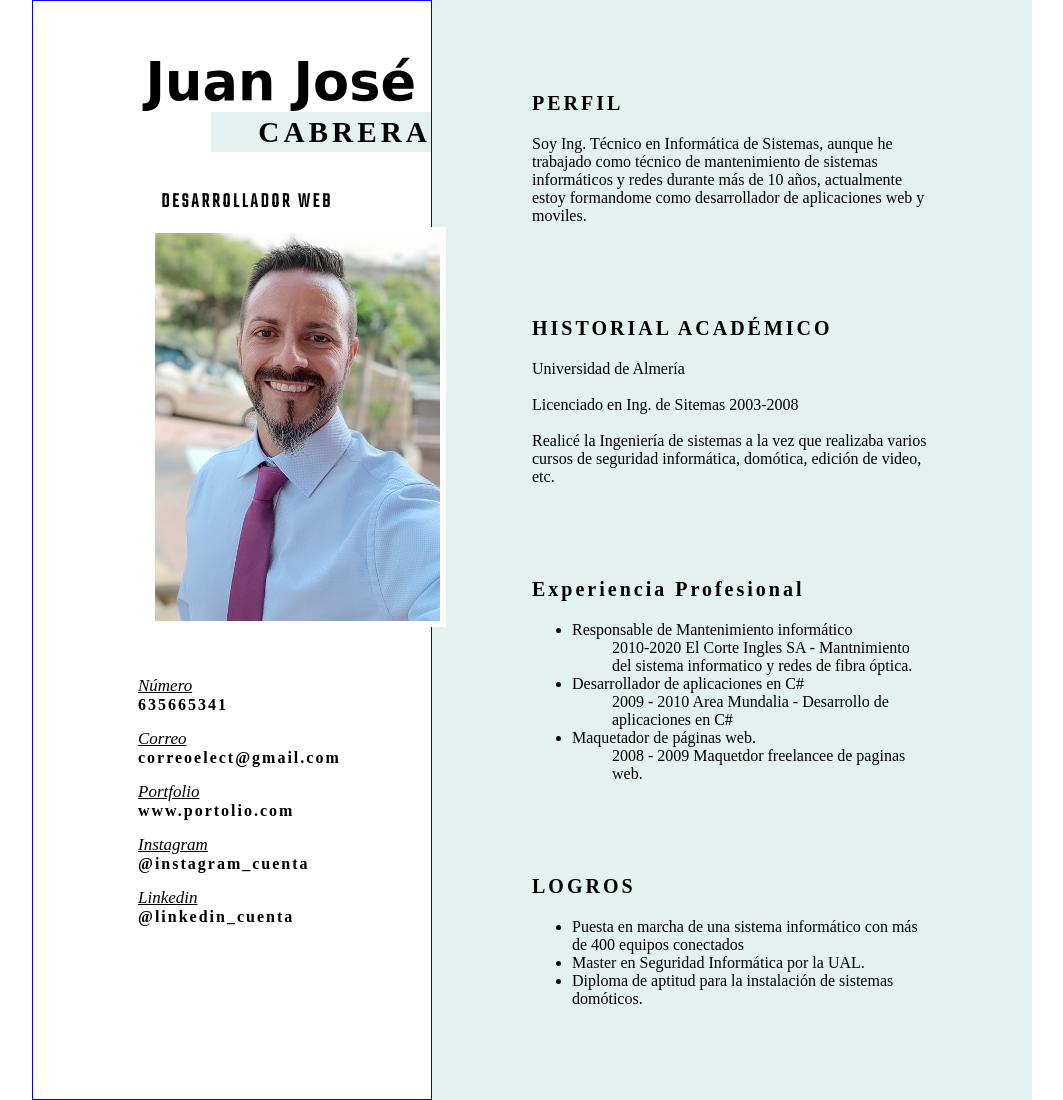
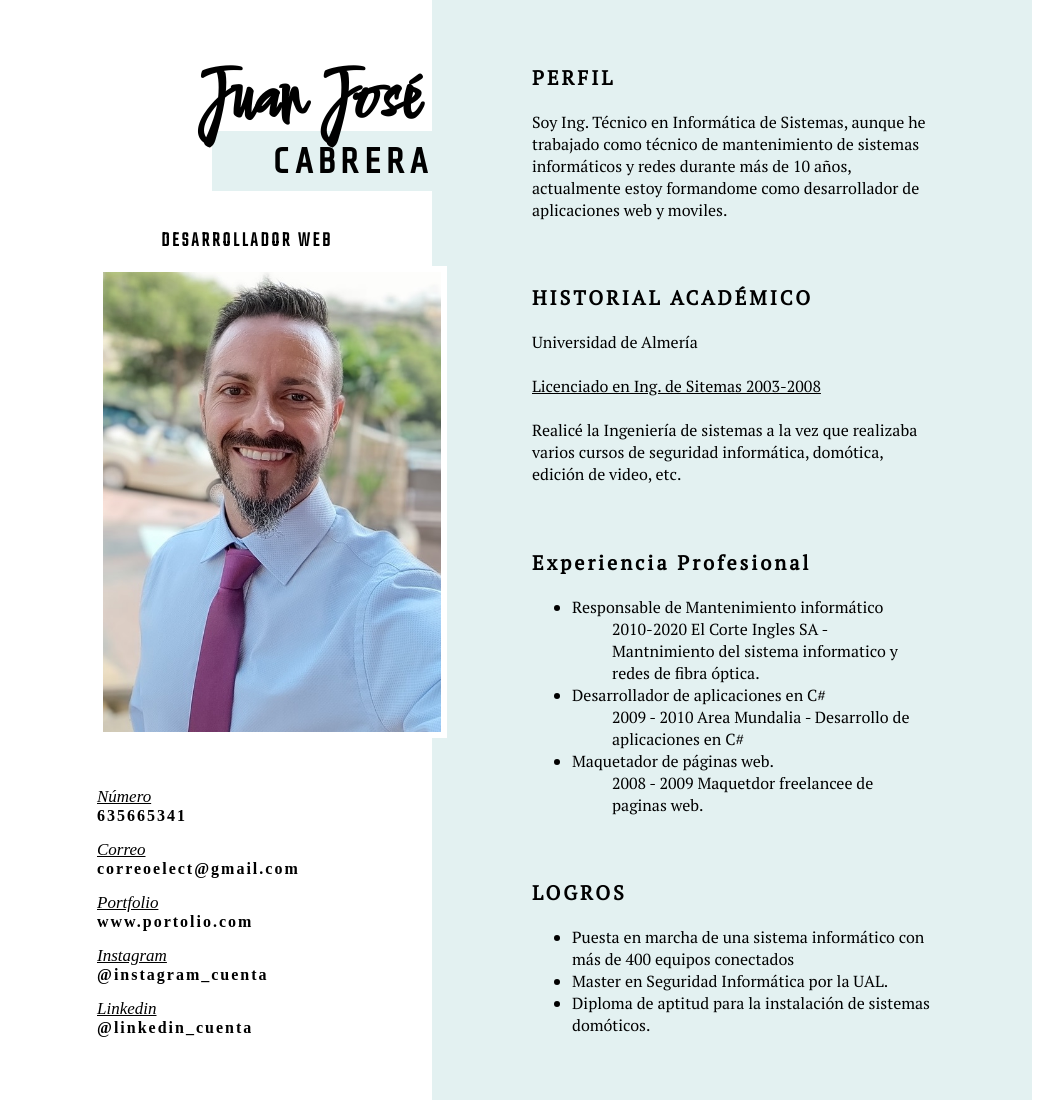
Before and after one commit to JuanJoseCM85/Maquetacion, a website: page Maquetacion_Basica/curriculum.html in a window 1280 px wide. Shown: the whole page, without its empty margins (108-1171 px from the left). Drawn offline with nearby package versions, Linux system fonts and the light colour scheme; a web font is replaced by a local one.

Commit message:
Modificación menor en css

```diff
--- a/Maquetacion_Basica/curriculum.html
+++ b/Maquetacion_Basica/curriculum.html
@@ -14,13 +14,30 @@
             <div class="apellido"><h3>CABRERA</h3></div>
             <div class="profesion"><h5>DESARROLLADOR WEB</h5></div>
             <div class="imagen"><img class="imagen__curriculum"src="./images/juanjosecabreram.jpg" alt="Foto Juan Jose"></div>
+
             <article class="datos">
-                <div class="datos__valor"><p class="titulo">Número</p><p class="valor">635665341</p></div>
-                <div class="datos__valor"><p class="titulo">Correo</p><p class="valor">correoelect@gmail.com</p></div>
-                <div class="datos__valor"><p class="titulo">Portfolio</p><p class="valor">www.portolio.com</p></div>
-                <div class="datos__valor"><p class="titulo">Instagram</p><p class="valor">@instagram_cuenta</p></div>
-                <div class="datos__valor"><p class="titulo">Linkedin</p><p class="valor">@linkedin_cuenta</p></div>
+                <div class="datos__valor">
+                    <p class="titulo">Número</p>
+                    <p class="valor">635665341</p>
+                </div>
+                <div class="datos__valor">
+                    <p class="titulo">Correo</p>
+                    <p class="valor">correoelect@gmail.com</p>
+                </div>
+                <div class="datos__valor">
+                    <p class="titulo">Portfolio</p>
+                    <p class="valor">www.portolio.com</p>
+                </div>
+                <div class="datos__valor">
+                    <p class="titulo">Instagram</p>
+                    <p class="valor">@instagram_cuenta</p>
+                </div>
+                <div class="datos__valor">
+                    <p class="titulo">Linkedin</p>
+                    <p class="valor">@linkedin_cuenta</p>
+                </div>
             </article>
+
         </section>
         <section class="main-dcho">
             <article class="informacion">
@@ -40,7 +57,7 @@
                 </div>
                 <div class="informacion__texto">
                     <p>Universidad de Almería</p><br>
-                    <p> Licenciado en Ing. de Sitemas 2003-2008</p><br>
+                    <p class="subrayado"> Licenciado en Ing. de Sitemas 2003-2008</p><br>
                     <p>Realicé la Ingeniería de sistemas a la vez que realizaba varios cursos de seguridad informática, domótica, edición de video, etc.</p>
                 </div>
             </article>
--- a/Maquetacion_Basica/style-curriculum.css
+++ b/Maquetacion_Basica/style-curriculum.css
@@ -1,5 +1,10 @@
 @import url("https://fonts.googleapis.com/css2?family=Comforter&family=Open+Sans+Condensed:wght@300&family=PT+Sans+Narrow&family=Sedgwick+Ave&display=swap");
 @import url("https://fonts.googleapis.com/css2?family=Teko:wght@300&display=swap");
+@import url("https://fonts.googleapis.com/css2?family=Sedgwick+Ave&display=swap");
+@import url("https://fonts.googleapis.com/css2?family=Comforter&display=swap");
+@import url("https://fonts.googleapis.com/css2?family=Share+Tech+Mono&display=swap");
+@import url("https://fonts.googleapis.com/css2?family=PT+Serif&display=swap");
+
 * {
   border: 0;
   margin: 0px;
@@ -21,7 +26,6 @@
   display: flex;
   flex-direction: column;
   align-items: flex-end;
-  border: 1px solid blue;
   z-index: 1;
 }
 
@@ -31,29 +35,34 @@
   display: flex;
   flex-direction: row;
   justify-content: flex-end;
-  font-size: 35px;
+  font-size: 50px;
   font-family: "Comforter", cursive;
   font-family: "Open Sans Condensed", sans-serif;
   font-family: "PT Sans Narrow", sans-serif;
   font-family: "Sedgwick Ave", cursive;
+  font-family: "Comforter", cursive;
+  z-index: 2;
 }
 
 .apellido {
   background-color: rgb(227, 241, 241);
   width: 220px;
-  height: 40px;
+  height: 60px;
   display: flex;
   flex-direction: row;
   justify-content: flex-end;
   align-items: center;
-  font-size: 25px;
+  font-size: 30px;
   letter-spacing: 4px;
+  margin-top: -25px;
+  font-family: "Share Tech Mono", monospace;
 }
 .imagen {
   margin-top: 10px;
 }
 .imagen__curriculum {
-  height: 400px;
+  /* height: 400px; */
+  width: 350px;
   margin-right: -15px;
   border: 6px solid white;
 }
@@ -72,10 +81,8 @@
 .datos {
   display: flex;
   flex-direction: column;
-  justify-content: center;
-  align-items: flex-start;
-  width: 100%;
-  padding-left: 105px;
+  justify-content: flex-start;
+  width: 335px;
   padding-top: 30px;
 }
 
@@ -92,6 +99,7 @@
 .valor {
   font-weight: bold;
   letter-spacing: 2px;
+  /* border: 1px solid green; */
 }
 
 .main-dcho {
@@ -103,6 +111,7 @@
   flex-direction: column;
   justify-content: space-evenly;
   align-items: center;
+  font-family: "PT Serif", serif;
 }
 
 .informacion {
@@ -122,3 +131,6 @@
   margin-right: 100px;
   margin-top: 20px;
 }
+.subrayado {
+  text-decoration: underline;
+}
```
